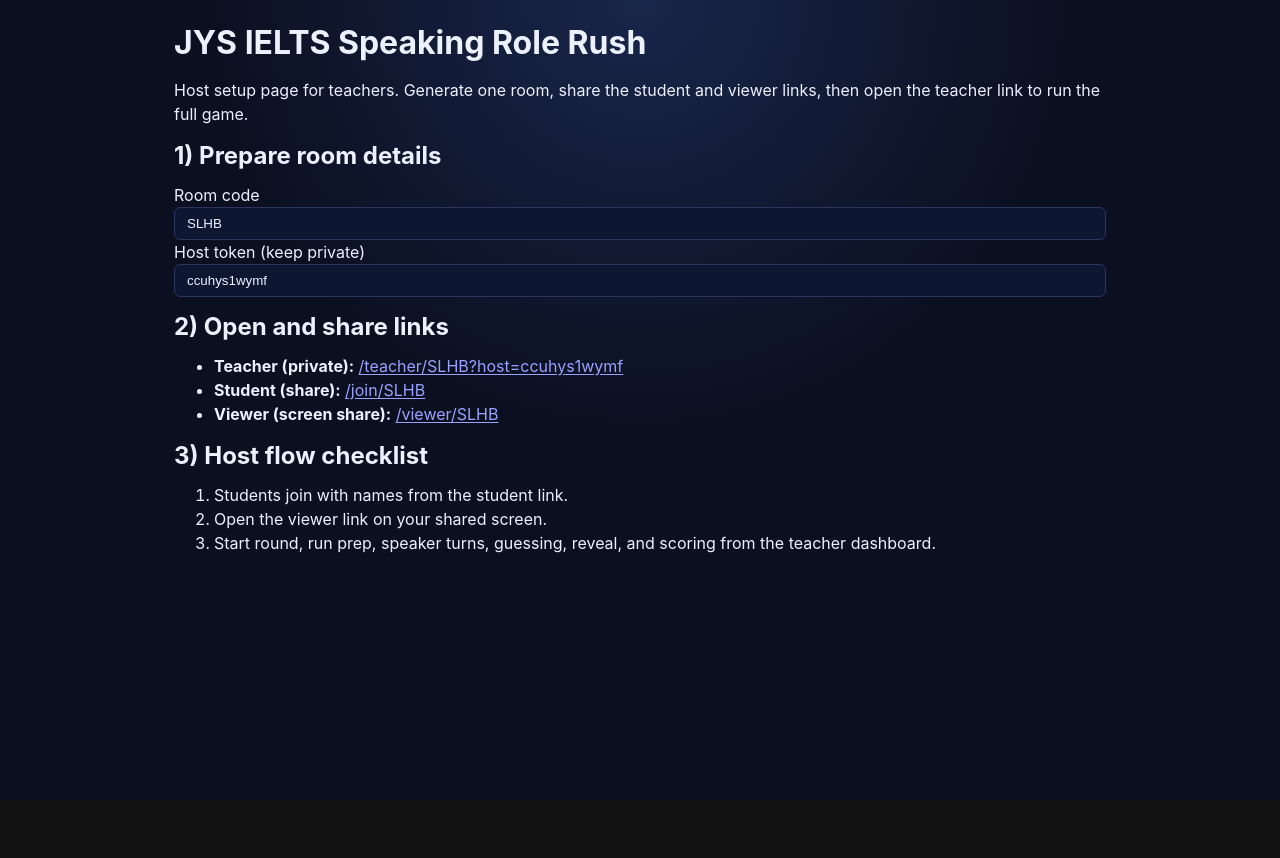
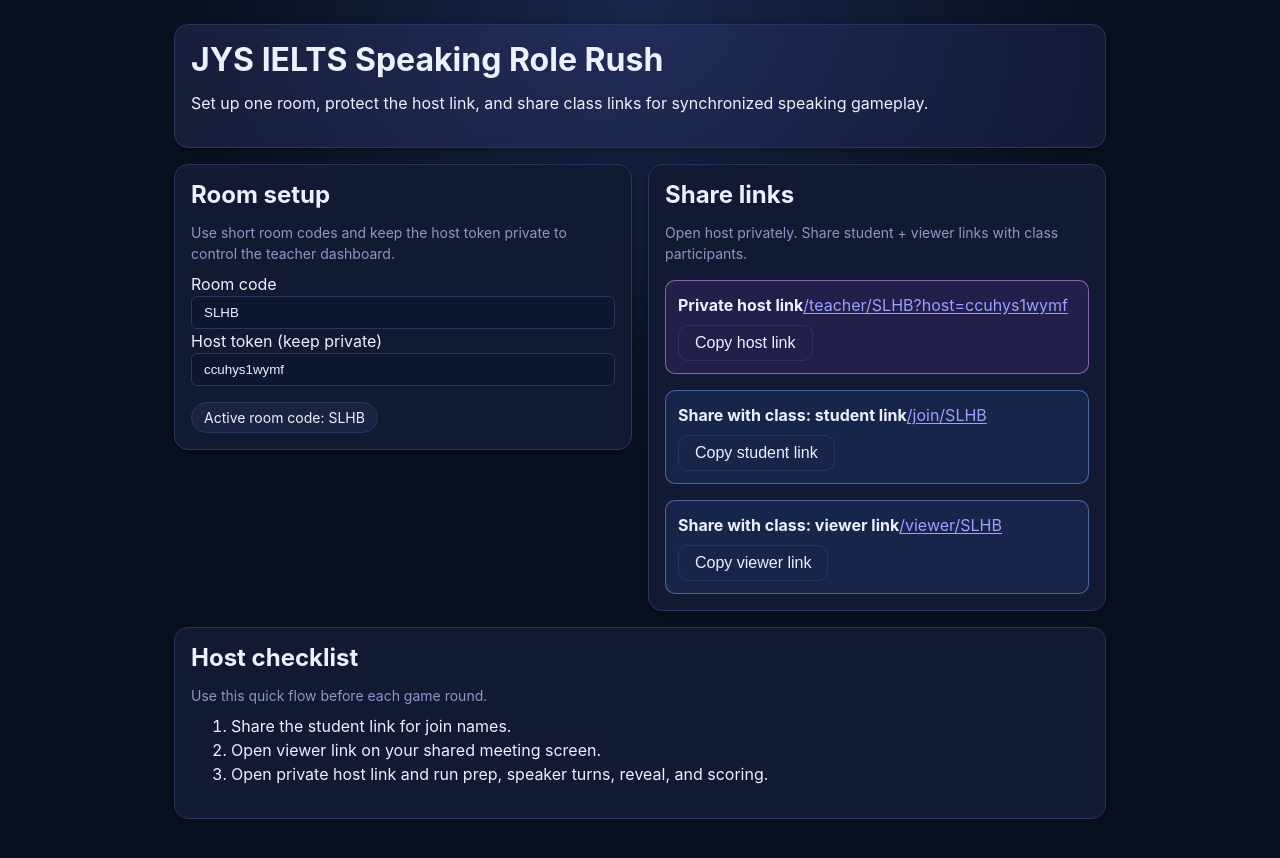
Before and after one commit to Share1352/jys-ielts-speaking-role-rush-game, a React (Vite) app in the folder client/: page / in a window 1280 px wide. Before the commit the page ends 800 px from the top, so only its background shows below. Built offline with nearby package versions, Linux system fonts and the light colour scheme; no server answers.

Commit message:
Revamp landing page layout and sharing UX

```diff
--- a/client/src/main.tsx
+++ b/client/src/main.tsx
@@ -19,6 +19,7 @@
 function LandingPage() {
   const [roomCode, setRoomCode] = useState(randomCode());
   const [hostToken, setHostToken] = useState(randomToken());
+  const [copiedKey, setCopiedKey] = useState<null | 'teacher' | 'student' | 'viewer'>(null);
 
   const links = useMemo(() => {
     const cleanRoom = roomCode.replace(/[^A-Za-z0-9]/g, '').slice(0, 8).toUpperCase();
@@ -31,13 +32,29 @@
     };
   }, [roomCode, hostToken]);
 
+  const copyLink = async (key: 'teacher' | 'student' | 'viewer', value: string) => {
+    try {
+      await navigator.clipboard.writeText(`${window.location.origin}${value}`);
+      setCopiedKey(key);
+      window.setTimeout(() => setCopiedKey((current) => (current === key ? null : current)), 1400);
+    } catch {
+      setCopiedKey(null);
+    }
+  };
+
   return (
     <main className='app-shell stack-md'>
+      <header className='card landing-header stack-sm'>
         <h1>JYS IELTS Speaking Role Rush</h1>
-      <p>Host setup page for teachers. Generate one room, share the student and viewer links, then open the teacher link to run the full game.</p>
+        <p>Set up one room, protect the host link, and share class links for synchronized speaking gameplay.</p>
+      </header>
 
-      <section>
-        <h2>1) Prepare room details</h2>
+      <section className='landing-layout'>
+        <article className='card stack-md'>
+          <div>
+            <h2>Room setup</h2>
+            <p className='microcopy'>Use short room codes and keep the host token private to control the teacher dashboard.</p>
+          </div>
           <label>
             Room code
             <input value={roomCode} onChange={(e) => setRoomCode(e.target.value)} className='input' />
@@ -46,23 +63,48 @@
             Host token (keep private)
             <input value={hostToken} onChange={(e) => setHostToken(e.target.value)} className='input' />
           </label>
+          <div className='status-pill'>Active room code: {links.roomCode || 'EMPTY'}</div>
+        </article>
+
+        <article className='card stack-md'>
+          <div>
+            <h2>Share links</h2>
+            <p className='microcopy'>Open host privately. Share student + viewer links with class participants.</p>
+          </div>
+
+          <div className='link-card link-card--private stack-sm'>
+            <strong>Private host link</strong>
+            <a href={links.teacher}>{links.teacher}</a>
+            <button className='btn btn--ghost' onClick={() => copyLink('teacher', links.teacher)} type='button'>
+              {copiedKey === 'teacher' ? 'Copied' : 'Copy host link'}
+            </button>
+          </div>
+
+          <div className='link-card link-card--share stack-sm'>
+            <strong>Share with class: student link</strong>
+            <a href={links.student}>{links.student}</a>
+            <button className='btn btn--ghost' onClick={() => copyLink('student', links.student)} type='button'>
+              {copiedKey === 'student' ? 'Copied' : 'Copy student link'}
+            </button>
+          </div>
+
+          <div className='link-card link-card--share stack-sm'>
+            <strong>Share with class: viewer link</strong>
+            <a href={links.viewer}>{links.viewer}</a>
+            <button className='btn btn--ghost' onClick={() => copyLink('viewer', links.viewer)} type='button'>
+              {copiedKey === 'viewer' ? 'Copied' : 'Copy viewer link'}
+            </button>
+          </div>
+        </article>
       </section>
 
-      <section>
-        <h2>2) Open and share links</h2>
-        <ul>
-          <li><strong>Teacher (private):</strong> <a href={links.teacher}>{links.teacher}</a></li>
-          <li><strong>Student (share):</strong> <a href={links.student}>{links.student}</a></li>
-          <li><strong>Viewer (screen share):</strong> <a href={links.viewer}>{links.viewer}</a></li>
-        </ul>
-      </section>
-
-      <section>
-        <h2>3) Host flow checklist</h2>
+      <section className='panel stack-sm'>
+        <h2>Host checklist</h2>
+        <p className='microcopy'>Use this quick flow before each game round.</p>
         <ol>
-          <li>Students join with names from the student link.</li>
-          <li>Open the viewer link on your shared screen.</li>
-          <li>Start round, run prep, speaker turns, guessing, reveal, and scoring from the teacher dashboard.</li>
+          <li>Share the student link for join names.</li>
+          <li>Open viewer link on your shared meeting screen.</li>
+          <li>Open private host link and run prep, speaker turns, reveal, and scoring.</li>
         </ol>
       </section>
     </main>
--- a/client/src/styles/components.css
+++ b/client/src/styles/components.css
@@ -15,3 +15,14 @@
 .stack-sm > * + * { margin-top: var(--space-2); }
 .stack-md > * + * { margin-top: var(--space-4); }
 .row { display: flex; gap: var(--space-2); align-items: center; flex-wrap: wrap; }
+
+.landing-header { background: linear-gradient(135deg, rgba(120,132,255,0.12), rgba(32,41,88,0.4)); }
+.landing-layout { display: grid; grid-template-columns: 1fr; gap: var(--space-4); }
+.link-card { border: 1px solid var(--color-border); border-radius: var(--radius-md); padding: var(--space-3); }
+.link-card--private { background: rgba(163, 87, 255, 0.12); border-color: rgba(210, 164, 255, 0.55); }
+.link-card--share { background: rgba(83, 128, 255, 0.12); border-color: rgba(138, 180, 255, 0.45); }
+.microcopy { color: var(--color-text-subtle); font-size: var(--font-size-sm); margin-bottom: var(--space-2); }
+
+@media (min-width: 860px) {
+  .landing-layout { grid-template-columns: 1fr 1fr; align-items: start; }
+}
```
Lines whose indentation alone changed are shown as unchanged.
